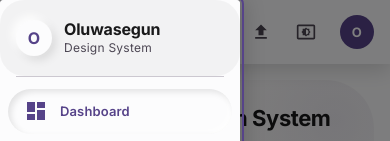
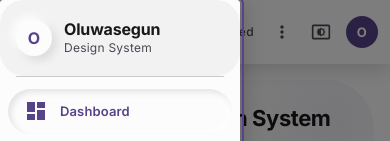
Before and after one commit to Holuwasegun/oluwasegun-design-system, a Next.js app: page /dashboard in a window 390 px wide. Shown: the top 141 px of the page. Built offline with nearby package versions, Linux system fonts and the light colour scheme.

Commit message:
fix(ui): enhance mobile responsiveness with topbar overflow action menu and responsive tonal palette typography

```diff
--- a/src/components/TopBar.tsx
+++ b/src/components/TopBar.tsx
@@ -11,6 +11,10 @@ import {
   Box,
   Tooltip,
   Button,
+  Menu,
+  MenuItem,
+  ListItemIcon,
+  ListItemText,
   useTheme,
   useMediaQuery,
 } from "@mui/material";
@@ -22,6 +26,7 @@ import {
   FileDownload as ExportIcon,
   FileUpload as ImportIcon,
   Folder as ProjectIcon,
+  MoreVert as MoreVertIcon,
 } from "@mui/icons-material";
 import { useAppStore, useThemeStore, useProjectStore } from "@/store";
 import ProjectManager from "./ProjectManager";
@@ -42,12 +47,14 @@ const pageTitles: Record<string, string> = {
 export default function TopBar() {
   const theme = useTheme();
   const isMobile = useMediaQuery(theme.breakpoints.down("md"));
+  const isSmallScreen = useMediaQuery(theme.breakpoints.down("sm"));
   const searchParams = useSearchParams();
   const currentView = searchParams.get("view") || "home";
   const { toggleSidebar } = useAppStore();
   const { config, toggleMode, exportConfig, exportCssTokens, currentProjectId } = useThemeStore();
   const { projects } = useProjectStore();
   const [projectManagerOpen, setProjectManagerOpen] = useState(false);
+  const [mobileMenuAnchor, setMobileMenuAnchor] = useState<null | HTMLElement>(null);
 
   const title = pageTitles[currentView] || "Design System";
   const currentProject = projects.find((p) => p.id === currentProjectId);
@@ -61,6 +68,7 @@ export default function TopBar() {
     a.download = `${currentProject ? currentProject.name.replace(/\s+/g, "-").toLowerCase() : "oluwasegun-design-system"}-theme.json`;
     a.click();
     URL.revokeObjectURL(url);
+    setMobileMenuAnchor(null);
   };
 
   const handleExportCss = () => {
@@ -72,10 +80,11 @@ export default function TopBar() {
     a.download = `${currentProject ? currentProject.name.replace(/\s+/g, "-").toLowerCase() : "oluwasegun-design-system"}-tokens.css`;
     a.click();
     URL.revokeObjectURL(url);
+    setMobileMenuAnchor(null);
   };
 
-
   const handleImport = () => {
+    setMobileMenuAnchor(null);
     const input = document.createElement("input");
     input.type = "file";
     input.accept = ".json";
@@ -101,7 +110,7 @@ export default function TopBar() {
           color: "text.primary",
         }}
       >
-        <Toolbar sx={{ minHeight: 64, gap: 1, px: { xs: 2, md: 3 } }}>
+        <Toolbar sx={{ minHeight: 64, gap: { xs: 0.5, sm: 1 }, px: { xs: 1.5, md: 3 } }}>
           {isMobile && (
             <IconButton
               edge="start"
@@ -109,9 +118,9 @@ export default function TopBar() {
               tabIndex={0}
               aria-label="Toggle navigation drawer"
               sx={{
-                mr: 1,
-                minWidth: 44,
-                minHeight: 44,
+                mr: 0.5,
+                minWidth: 40,
+                minHeight: 40,
                 '&:focus-visible, &.Mui-focusVisible': {
                   outline: '2px solid',
                   outlineColor: 'primary.main',
@@ -124,7 +133,7 @@ export default function TopBar() {
           )}
 
           <Box sx={{ minWidth: 0 }}>
-            <Typography variant="h6" sx={{ fontWeight: 700, lineHeight: 1.2, letterSpacing: '-0.01em', fontSize: { xs: '0.95rem', md: '1rem' } }}>
+            <Typography variant="h6" noWrap sx={{ fontWeight: 700, lineHeight: 1.2, letterSpacing: '-0.01em', fontSize: { xs: '0.9rem', sm: '1rem' } }}>
               {title}
             </Typography>
           </Box>
@@ -136,13 +145,13 @@ export default function TopBar() {
               size="small"
               tabIndex={0}
               aria-label="Manage projects"
-              startIcon={isMobile ? undefined : <ProjectIcon sx={{ fontSize: "1rem !important" }} />}
+              startIcon={<ProjectIcon sx={{ fontSize: "1rem !important" }} />}
               onClick={() => setProjectManagerOpen(true)}
               sx={{
                 textTransform: "none",
                 color: "text.secondary",
                 minWidth: 0,
-                px: isMobile ? 1 : 1.5,
+                px: { xs: 1, sm: 1.5 },
                 borderRadius: 2,
                 '&:focus-visible, &.Mui-focusVisible': {
                   outline: '2px solid',
@@ -151,28 +160,27 @@ export default function TopBar() {
                 },
               }}
             >
-              {isMobile ? (
-                <ProjectIcon fontSize="small" />
-              ) : (
-                <Typography variant="caption" noWrap sx={{ maxWidth: 120, fontWeight: 500 }}>
+              <Typography variant="caption" noWrap sx={{ maxWidth: { xs: 80, sm: 120 }, fontWeight: 500 }}>
                 {currentProject?.name || "Untitled"}
               </Typography>
-              )}
             </Button>
           </Tooltip>
 
+          {/* Desktop & Tablet Export/Import Action Buttons */}
+          {!isSmallScreen && (
+            <>
               <Tooltip title="Export theme as JSON">
                 <Button
                   size="small"
                   tabIndex={0}
                   aria-label="Export theme as JSON"
-              startIcon={isMobile ? undefined : <ExportIcon sx={{ fontSize: "1rem !important" }} />}
+                  startIcon={<ExportIcon sx={{ fontSize: "1rem !important" }} />}
                   onClick={handleExport}
                   sx={{
                     textTransform: "none",
                     color: "text.secondary",
                     minWidth: 0,
-                px: isMobile ? 1 : 1.5,
+                    px: 1.5,
                     borderRadius: 2,
                     '&:focus-visible, &.Mui-focusVisible': {
                       outline: '2px solid',
@@ -181,7 +189,7 @@ export default function TopBar() {
                     },
                   }}
                 >
-              {isMobile ? <ExportIcon fontSize="small" /> : "JSON"}
+                  JSON
                 </Button>
               </Tooltip>
 
@@ -190,13 +198,13 @@ export default function TopBar() {
                   size="small"
                   tabIndex={0}
                   aria-label="Export CSS tokens"
-              startIcon={isMobile ? undefined : <ExportIcon sx={{ fontSize: "1rem !important" }} />}
+                  startIcon={<ExportIcon sx={{ fontSize: "1rem !important" }} />}
                   onClick={handleExportCss}
                   sx={{
                     textTransform: "none",
                     color: "text.secondary",
                     minWidth: 0,
-                px: isMobile ? 1 : 1.5,
+                    px: 1.5,
                     borderRadius: 2,
                     '&:focus-visible, &.Mui-focusVisible': {
                       outline: '2px solid',
@@ -205,7 +213,7 @@ export default function TopBar() {
                     },
                   }}
                 >
-              {isMobile ? <ExportIcon fontSize="small" /> : "CSS"}
+                  CSS
                 </Button>
               </Tooltip>
 
@@ -214,13 +222,13 @@ export default function TopBar() {
                   size="small"
                   tabIndex={0}
                   aria-label="Import theme from JSON"
-              startIcon={isMobile ? undefined : <ImportIcon sx={{ fontSize: "1rem !important" }} />}
+                  startIcon={<ImportIcon sx={{ fontSize: "1rem !important" }} />}
                   onClick={handleImport}
                   sx={{
                     textTransform: "none",
                     color: "text.secondary",
                     minWidth: 0,
-                px: isMobile ? 1 : 1.5,
+                    px: 1.5,
                     borderRadius: 2,
                     '&:focus-visible, &.Mui-focusVisible': {
                       outline: '2px solid',
@@ -229,9 +237,33 @@ export default function TopBar() {
                     },
                   }}
                 >
-              {isMobile ? <ImportIcon fontSize="small" /> : "Import"}
+                  Import
                 </Button>
               </Tooltip>
+            </>
+          )}
+
+          {/* Mobile Screen Overflow Menu Icon Button */}
+          {isSmallScreen && (
+            <Tooltip title="More options">
+              <IconButton
+                size="small"
+                onClick={(e) => setMobileMenuAnchor(e.currentTarget)}
+                aria-label="More export and import options"
+                sx={{
+                  color: 'text.secondary',
+                  p: 0.75,
+                  '&:focus-visible, &.Mui-focusVisible': {
+                    outline: '2px solid',
+                    outlineColor: 'primary.main',
+                    outlineOffset: '2px',
+                  },
+                }}
+              >
+                <MoreVertIcon fontSize="small" />
+              </IconButton>
+            </Tooltip>
+          )}
 
           <Tooltip title={`Switch theme mode (current: ${config.mode})`}>
             <IconButton
@@ -241,8 +273,8 @@ export default function TopBar() {
               onClick={toggleMode}
               sx={{
                 color: 'text.secondary',
-                minWidth: 44,
-                minHeight: 44,
+                minWidth: 38,
+                minHeight: 38,
                 '&:hover': { color: 'text.primary' },
                 '&:focus-visible, &.Mui-focusVisible': {
                   outline: '2px solid',
@@ -266,13 +298,13 @@ export default function TopBar() {
             role="img"
             aria-label="User profile icon for Oluwasegun"
             sx={{
-              width: 34,
-              height: 34,
+              width: 32,
+              height: 32,
               bgcolor: "primary.main",
               color: "primary.contrastText",
               fontSize: "0.8125rem",
               fontWeight: 700,
-              ml: 0.5,
+              ml: 0.25,
               flexShrink: 0,
               cursor: 'pointer',
               '&:focus-visible, &.Mui-focusVisible': {
@@ -287,6 +319,31 @@ export default function TopBar() {
         </Toolbar>
       </AppBar>
 
+      {/* Mobile Overflow Menu */}
+      <Menu
+        anchorEl={mobileMenuAnchor}
+        open={Boolean(mobileMenuAnchor)}
+        onClose={() => setMobileMenuAnchor(null)}
+        slotProps={{
+          paper: {
+            sx: { borderRadius: 2.5, minWidth: 180, py: 0.5, boxShadow: '0 8px 24px rgba(0,0,0,0.15)' }
+          }
+        }}
+      >
+        <MenuItem onClick={handleExport}>
+          <ListItemIcon><ExportIcon fontSize="small" /></ListItemIcon>
+          <ListItemText primary="Export JSON" slotProps={{ primary: { sx: { fontSize: '0.85rem', fontWeight: 500 } } }} />
+        </MenuItem>
+        <MenuItem onClick={handleExportCss}>
+          <ListItemIcon><ExportIcon fontSize="small" /></ListItemIcon>
+          <ListItemText primary="Export CSS" slotProps={{ primary: { sx: { fontSize: '0.85rem', fontWeight: 500 } } }} />
+        </MenuItem>
+        <MenuItem onClick={handleImport}>
+          <ListItemIcon><ImportIcon fontSize="small" /></ListItemIcon>
+          <ListItemText primary="Import JSON" slotProps={{ primary: { sx: { fontSize: '0.85rem', fontWeight: 500 } } }} />
+        </MenuItem>
+      </Menu>
+
       <ProjectManager open={projectManagerOpen} onClose={() => setProjectManagerOpen(false)} />
     </>
   );
--- a/src/components/views/ColorView.tsx
+++ b/src/components/views/ColorView.tsx
@@ -788,7 +788,9 @@ function TonalPaletteStrip({ label, palette, onRemove, isDefault, keyColorHex, o
                 sx={{
                   color: getTextColor(palette[tone]),
                   fontWeight: tone === 40 || tone === 80 ? 800 : 500,
-                  fontSize: { xs: "0.6rem", sm: "0.725rem" },
+                  fontSize: { xs: "0.525rem", sm: "0.725rem" },
+                  lineHeight: 1,
+                  textAlign: "center",
                   userSelect: "none",
                 }}
               >
```
Lines whose indentation alone changed are shown as unchanged.
